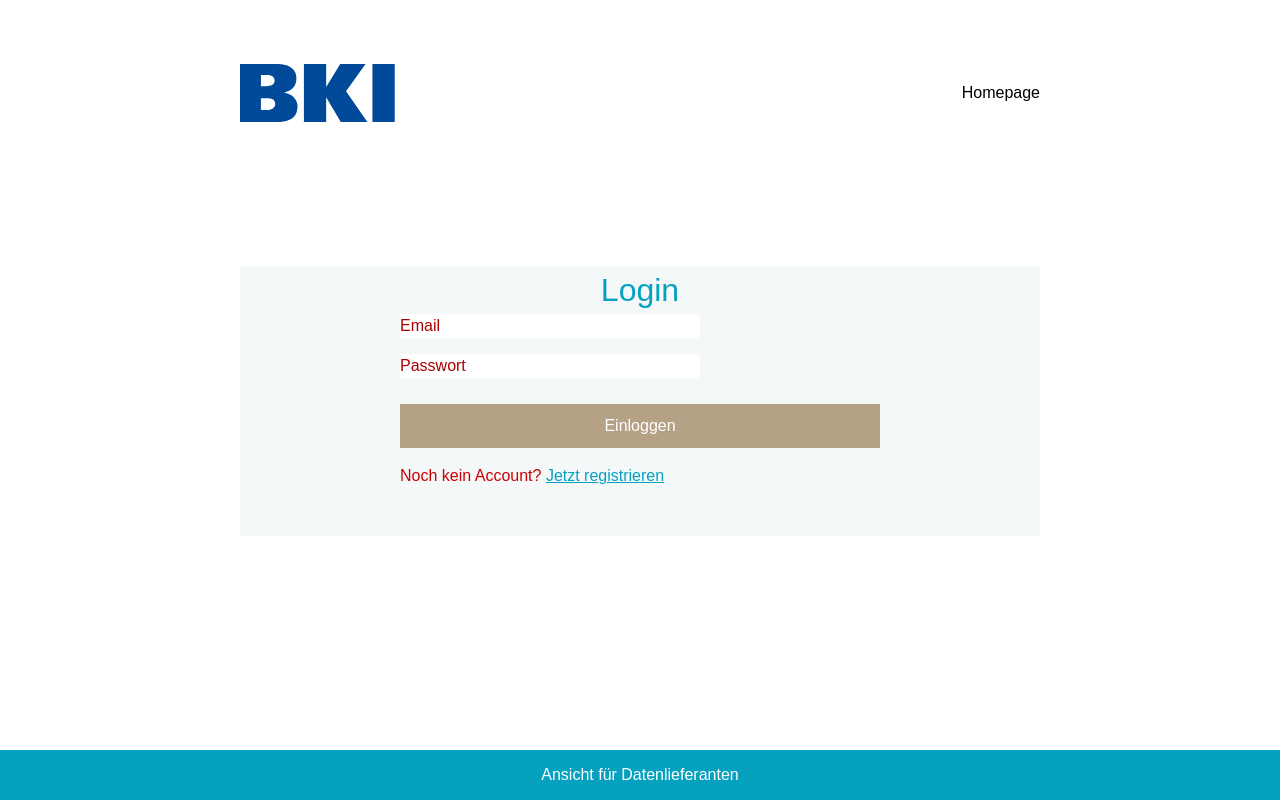
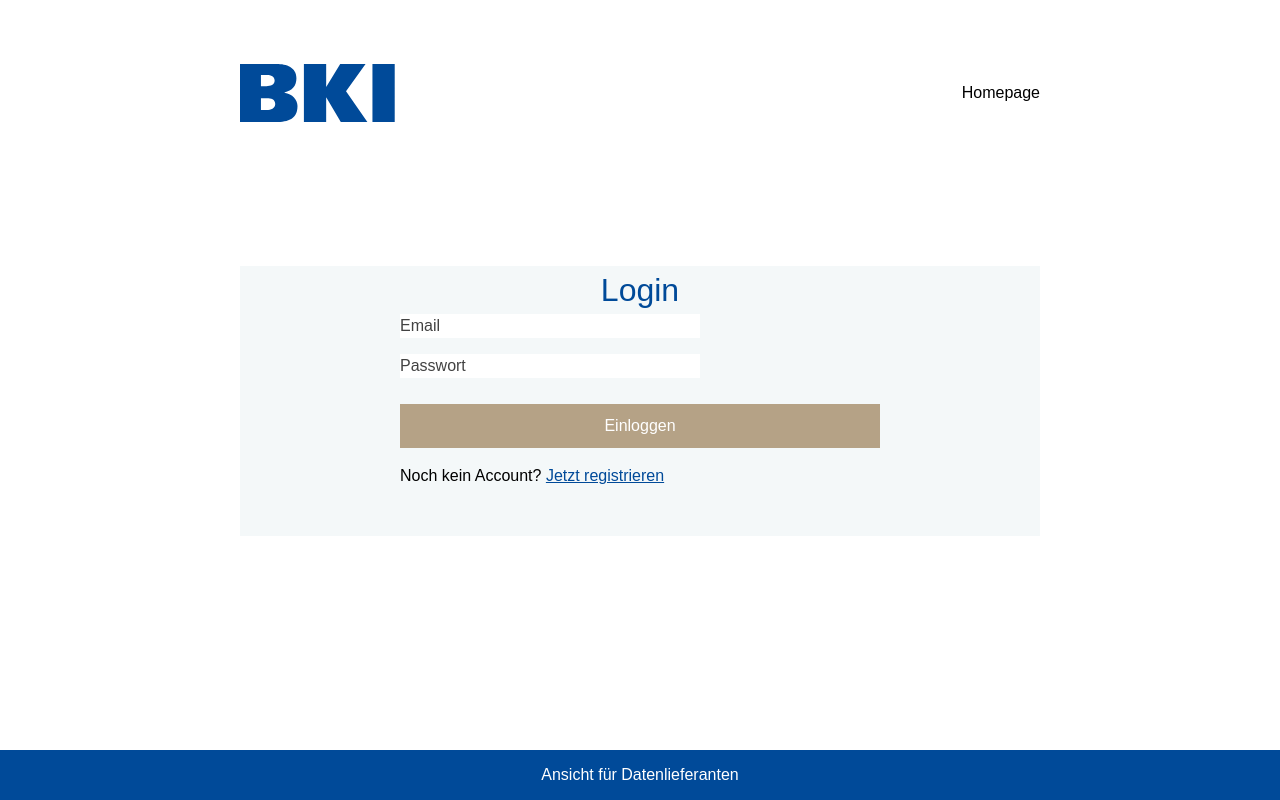
Before and after one commit to juliabellmann/db-dateneingang, a Next.js app: page / in a window 1280 px wide. Built offline with nearby package versions, Linux system fonts and the light colour scheme.

Commit message:
add confirm for draft reset

```diff
--- a/pages/dashboard.js
+++ b/pages/dashboard.js
@@ -304,8 +304,15 @@ const refreshForms = async () => {
     </StyledButton>
 
     {userRole === 'coworker' && form.status === 'submitted' && (
+      // Button zum wieder Freigeben des Formulars für den Datenlieferanten inkl. windows confirm Fenster
 <StyledButton
   onClick={async () => {
+    const confirmed = window.confirm(
+      'Achtung: Wenn das Formular wieder zur Bearbeitung freigeben wird, verschwindet es aus der Liste aller eingereichten Formulare.\n\nTrotzdem fortfahren?'
+    );
+
+    if (!confirmed) return;
+
     const { error } = await supabase
       .from('forms')
       .update({ status: 'draft' })
@@ -315,15 +322,15 @@ const refreshForms = async () => {
       alert('Fehler beim Zurücksetzen auf Draft');
       console.error(error);
     } else {
-        alert('Formular wurde auf Draft zurückgesetzt');
-        // Forms neu laden
+      alert('Formular wurde wieder freigegeben');
       await refreshForms();
     }
   }}
   style={{ backgroundColor: '#c66' }}
 >
-    Auf Draft zurücksetzen
+  Formular wieder freigeben
 </StyledButton>
+
 )}
 
   </>
--- a/styles/globals.css
+++ b/styles/globals.css
@@ -4,20 +4,20 @@
 
 :root {
   --bg-color: #fff;
-  --bg-color-highlight: rgba(34, 209, 249, 0.2);
-  --primary-color: #07a1c0;
-  --secondary-color: #0027e9;
-  --text-color: #cc0000;
-  --placeholder-color: rgb(169, 0, 0);
+  --bg-color-highlight: rgba(198, 220, 225, 0.2);
+  --primary-color: #004a99;
+  --secondary-color: #c5b091;
+  --text-color: #000;
+  --placeholder-color: rgb(66, 66, 66);
 }
 
 :root[data-role="coworker"] {
-  --bg-color: #f4fff9;
-  --bg-color-highlight: rgba(82, 148, 121, 0.25);
+  --bg-color: #e9fee9;
+  --bg-color-highlight: #a1d2bd40;
   --primary-color: #0f3f35;
   --secondary-color: #2e8b6d;
-  --text-color: #063028;
-  --placeholder-color: #4f7f6d;
+  --text-color: #000;
+  --placeholder-color: rgb(68, 71, 68);
 }
 
 body {
```
Lines whose indentation alone changed are shown as unchanged.
